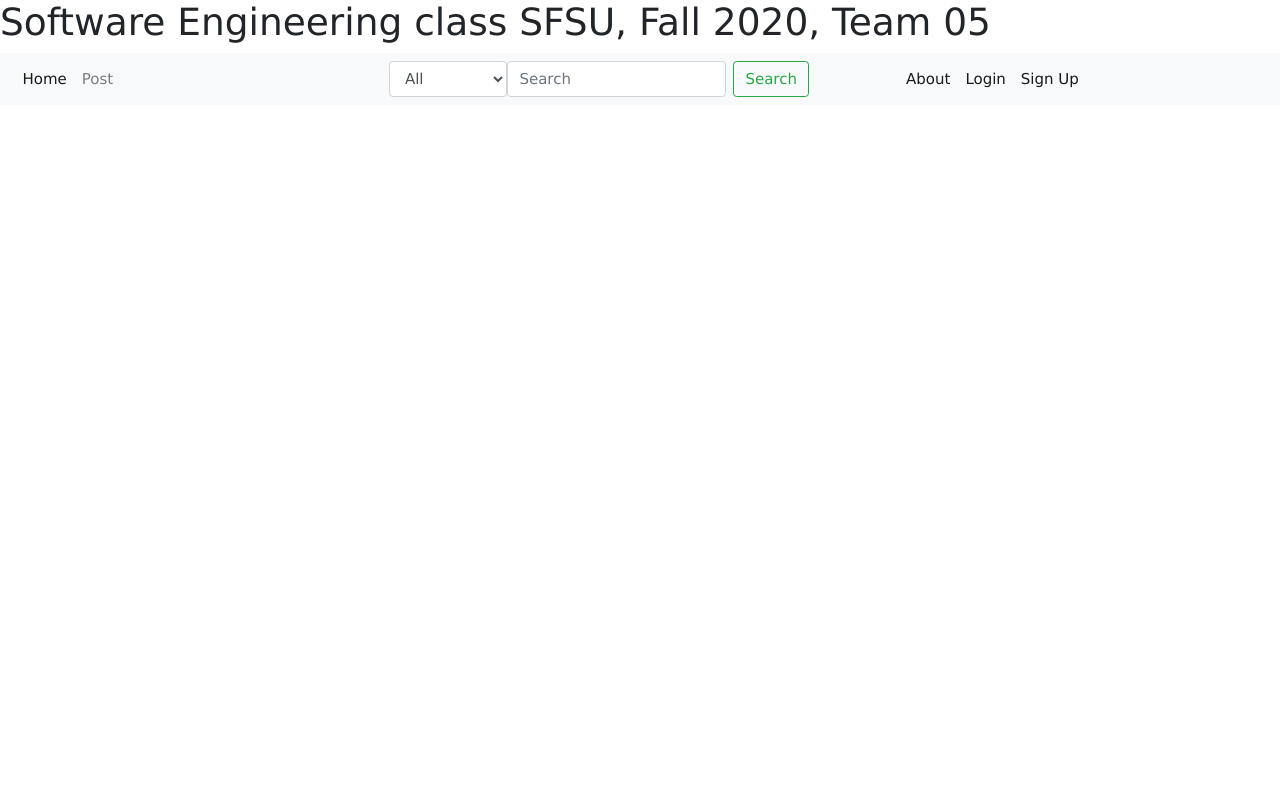
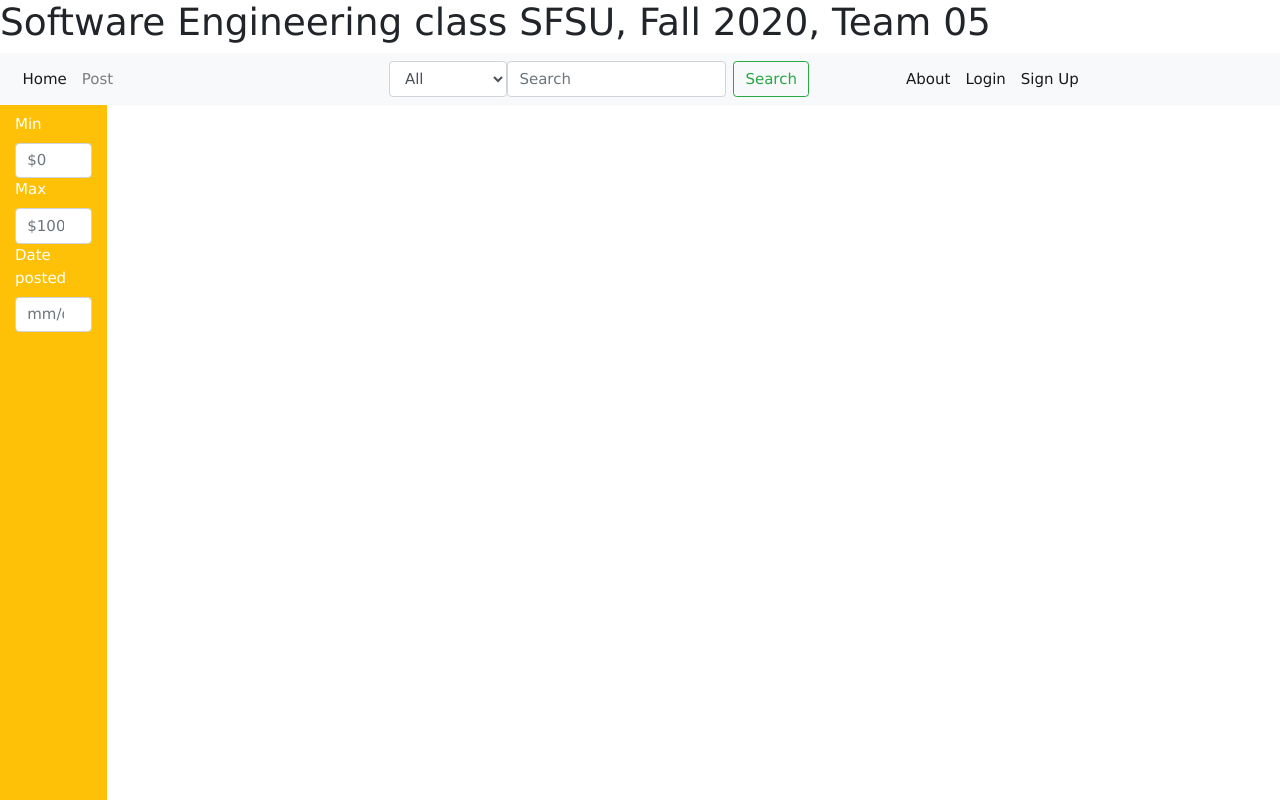
Before and after one commit to mathai1/CSC648-website, a Flask app: page /search in a window 1280 px wide. Run offline with Flask 2, Linux system fonts and the light colour scheme; some libraries are stand-ins or nearby versions.

Commit message:
updated search page

```diff
--- a/application/templates/base.html
+++ b/application/templates/base.html
@@ -5,6 +5,7 @@
         <link rel="stylesheet" href="https://stackpath.bootstrapcdn.com/bootstrap/4.5.2/css/bootstrap.min.css" integrity="sha384-JcKb8q3iqJ61gNV9KGb8thSsNjpSL0n8PARn9HuZOnIxN0hoP+VmmDGMN5t9UJ0Z" crossorigin="anonymous">
         <link rel="stylesheet" href="https://www.w3schools.com/w3css/4/w3.css">
         <link rel="stylesheet" type= "text/css" href="{{url_for('static', filename='css/styles/style.css')}}">
+
         <title>{% block title %}{% endblock %}</title>
     </head>
     <body>
--- a/application/templates/search.html
+++ b/application/templates/search.html
@@ -2,7 +2,7 @@
 {% extends "base.html" %}
 {% block title%}test search{% endblock %}
 {% block content %}
-  <div>
+  <!-- <div>
     {%if data %}
     {% for d in data %}
       <ul>
@@ -14,5 +14,70 @@
       </ul>
     {% endfor %}
     {% endif %}
-  </div>
+  </div> -->
+
+
+
+  <div class="container-fluid">
+    <div class="row">
+        <div class="col-1 px-2 bg-warning position-fixed" id="sticky-sidebar">
+            <div class="nav flex-column flex-nowrap vh-100 overflow-auto text-white p-2">
+              <label>Min</label>
+              <input type="number" class="form-control" id="inputEmail4" placeholder="$0">
+              <label>Max</label>
+              <input type="number" class="form-control" placeholder="$100">
+              <label>Date posted</label>
+			        <input type="number" class="form-control" placeholder="mm/dd/yy">
+
+            </div>
+        </div>
+
+
+
+        <div class="card-deck">
+        {%if data %}
+        {% for d in data %}
+        <!-- <div class="col-lg-3 col-md-4 col-sm-12 offset-1">
+          <div class="card product_item">
+              <div class="body">
+                  <div class="cp_img">
+                      <img src={{url_for('static', filename=d["image"] ) }} alt="no img" class="img-fluid">
+                  </div>
+                  <div class="product_details">
+                      <h5><a href="#">{{d["title"]}}</a></h5>
+                      <ul class="product_price list-unstyled">
+                          <li class="new_price">${{d["price"]}}</li>
+                      </ul>
+                      <p>
+                        <a href="#" class="btn btn-primary" role="button">Contact</a>
+                      </p>
+                  </div>
+              </div>
+          </div>
+      </div> -->
+
+      <div class="col-lg-3 col-md-4 col-sm-12 offset-1">
+        <div class="card bg-light text-center" style="width: 20rem;">
+          <img class="card-img-top" src={{url_for('static', filename=d["image"] ) }} alt="Card image cap">
+          <div class="card-header">{{d["title"]}}</div>
+          <div class="card-body">
+            <h5 class="card-title text-success">${{d["price"]}}</h5>
+            <a href="#" class="btn btn-primary">Contact</a>
+            <p class="card-text"><small class="text-muted">Date Posted:</small></p>
+          </div>
+        </div>
+        </div>
+
+
+
+      {% endfor %}
+      {% endif %}
+
+      </div>
+
+    </div>
+</div>
+
+
+
 {% endblock %}
```
Also changed, not shown: application/static/css/styles/style.css (line endings or trailing spaces).
